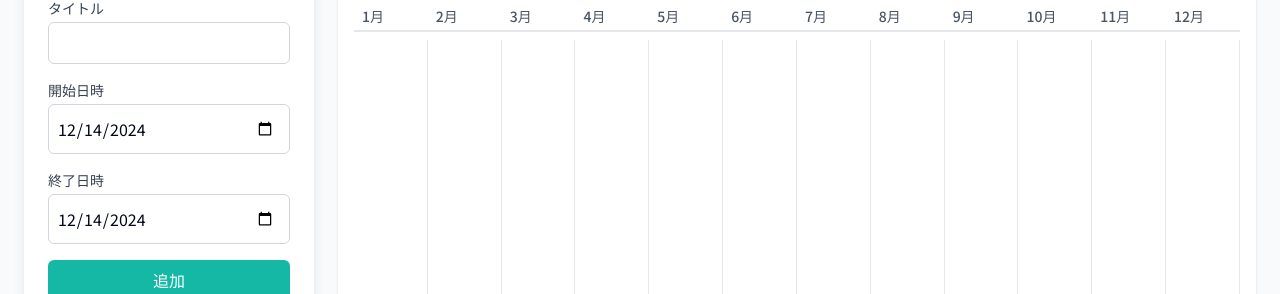
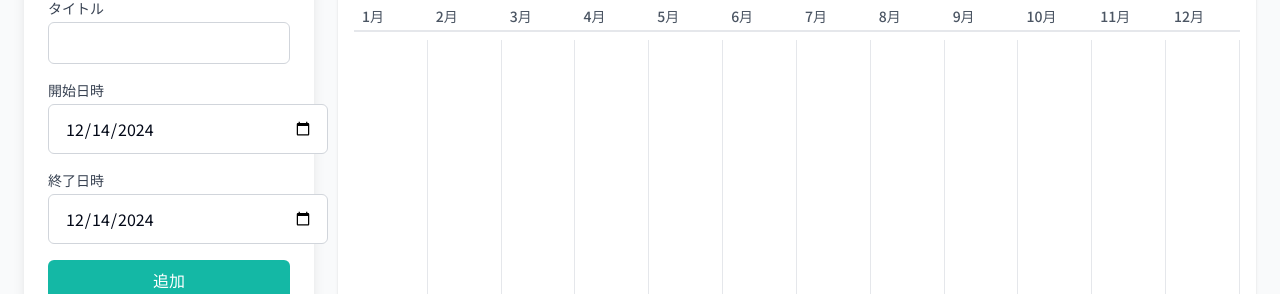
Before and after one commit to munakata11/ganto-schedule-flex-08, a React (Vite) app: page / in a window 1280 px wide. Shown: the part 162-456 px from the top of the page. Built offline with nearby package versions, Linux system fonts and the light colour scheme.

Commit message:
Adjust calendar header width
Updated the calendar component to increase the width of the header, ensuring that the year display fits on a single line instead of wrapping to two lines.
[skip gpt_engineer]

```diff
--- a/src/index.css
+++ b/src/index.css
@@ -66,7 +66,7 @@
 
 /* カレンダー入力のスタイル調整 */
 input[type="date"] {
-  min-width: 200px;
+  min-width: 280px;
   padding: 0.5rem;
 }
 
@@ -75,3 +75,9 @@ input[type="date"] {
   padding: 0.5rem;
   cursor: pointer;
 }
+
+/* カレンダーの年月表示部分のスタイル */
+::-webkit-datetime-edit {
+  padding: 0 0.5rem;
+  white-space: nowrap;
+}
```
